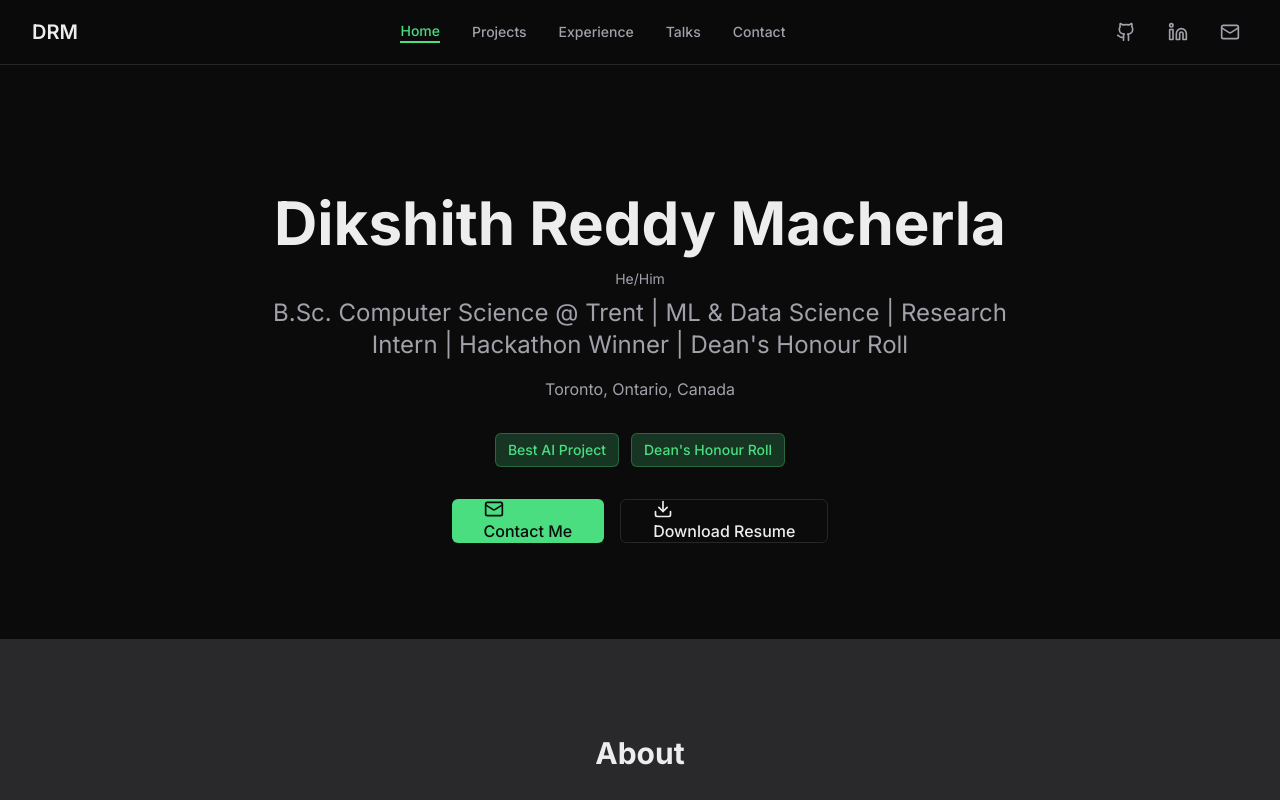
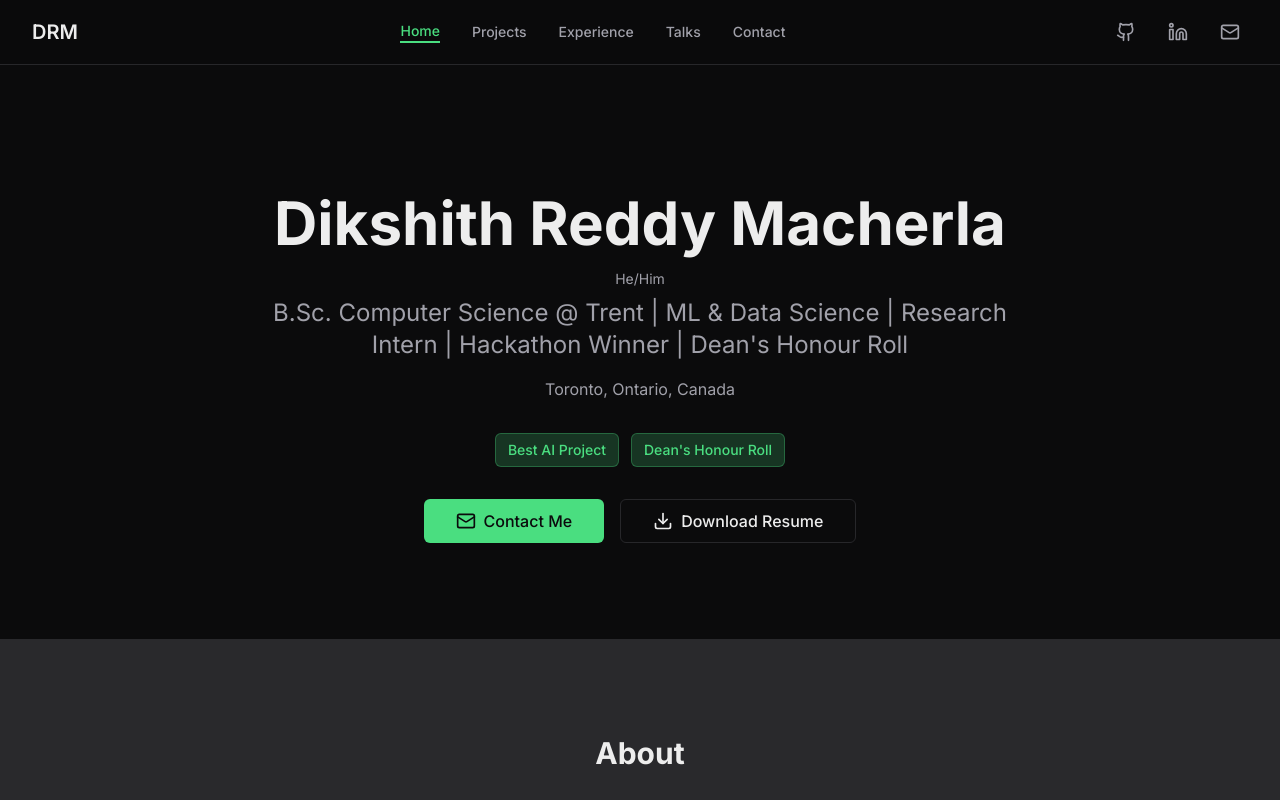
Before and after one commit to dikshithreddym/PortfolioWebsite, a Next.js app: page / in a window 1280 px wide. Shown: the top 800 px of the page. Built offline with nearby package versions, Linux system fonts and the light colour scheme.

Commit message:
updated contract details

```diff
--- a/app/page.tsx
+++ b/app/page.tsx
@@ -45,13 +45,13 @@ export default function HomePage() {
           {/* CTA Buttons */}
           <div className="flex flex-col sm:flex-row gap-4 justify-center">
             <Button asChild size="lg">
-              <Link href="/contact">
+              <Link href="/contact" className="flex items-center">
                 <Mail className="mr-2 h-5 w-5" />
                 Contact Me
               </Link>
             </Button>
             <Button asChild variant="outline" size="lg">
-              <Link href={socials.resume} target="_blank" rel="noopener noreferrer">
+              <Link href={socials.resume} target="_blank" rel="noopener noreferrer" className="flex items-center">
                 <Download className="mr-2 h-5 w-5" />
                 Download Resume
               </Link>
--- a/content/socials.ts
+++ b/content/socials.ts
@@ -1,8 +1,8 @@
 export const socials = {
   github: 'https://github.com/dikshithreddym',
   linkedin: 'http://linkedin.com/in/dikshithreddym',
-  email: 'dikshithreddy.macherla@trentu.ca',
-  phone: '+1 (647) 123-4567', // Placeholder - should be updated with actual phone
+  email: 'dikshithreddymacherla@gmail.com',
+  phone: '+1 (437) 559-8389',
   resume: '/resume/DikshithReddy_Resume.pdf',
   oldSite: 'https://dikshithreddy.vercel.app/',
 } as const;
```
